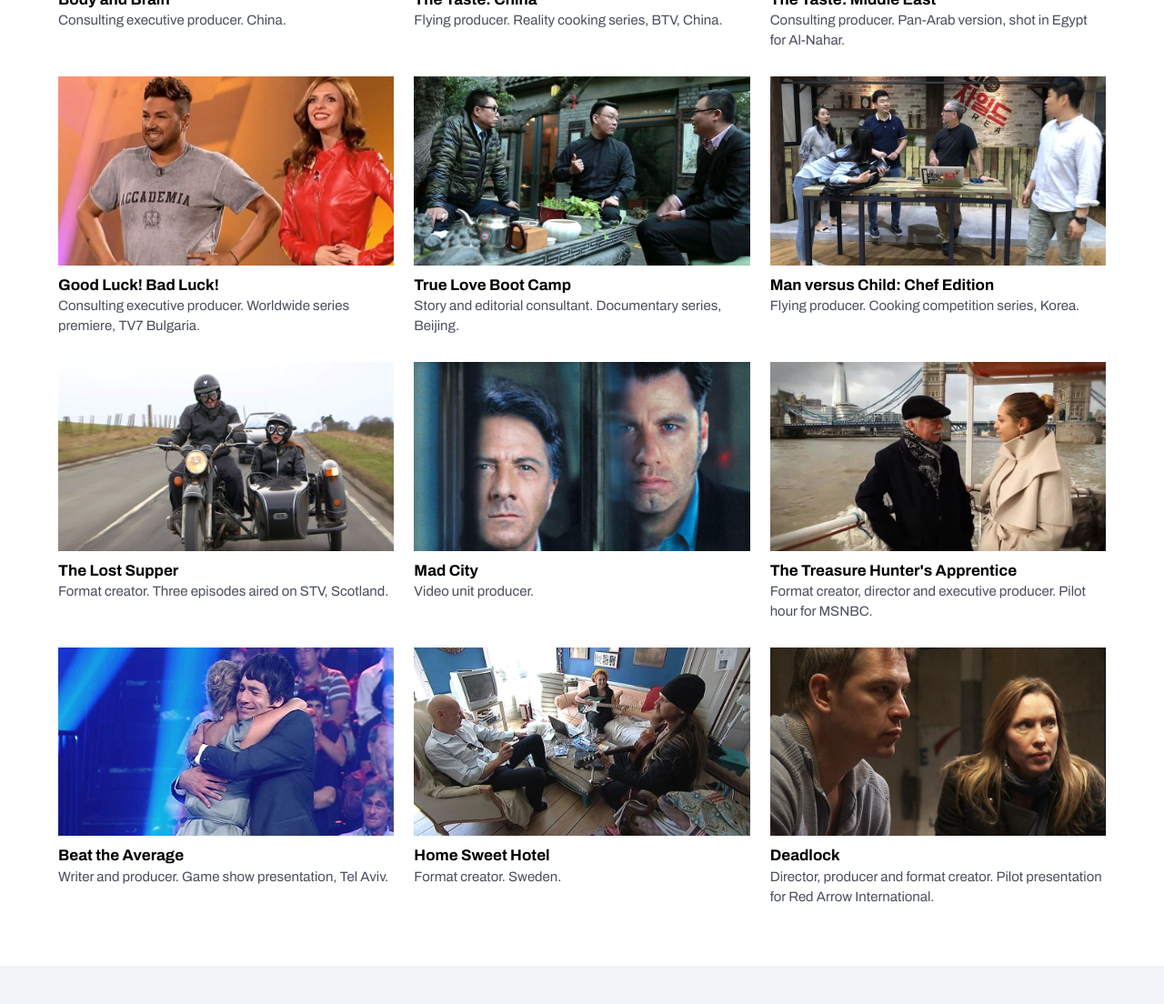
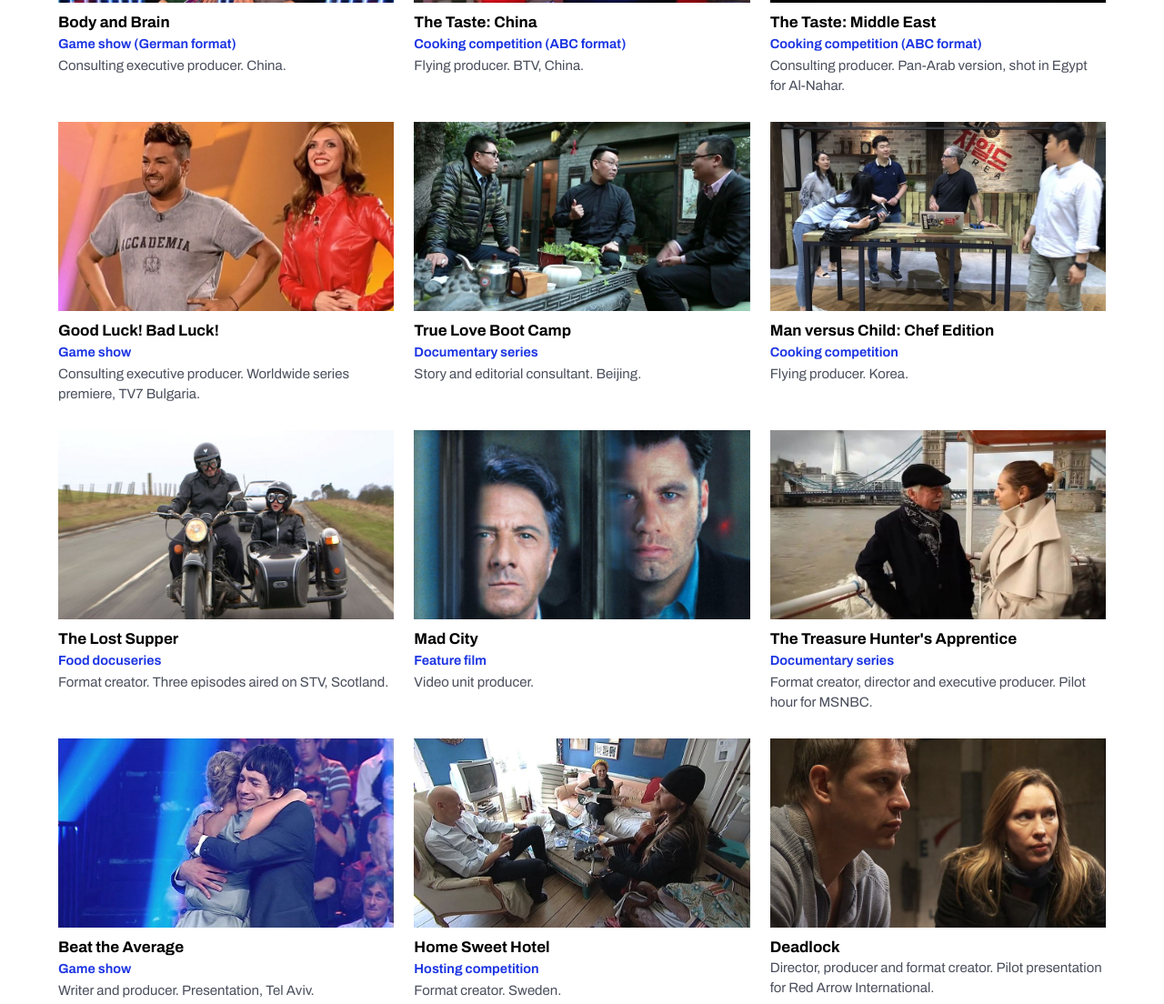
Before and after one commit to HiattMedia/lincolnhiatt-site, a plain HTML site: page index.html in a window 1280 px wide. Shown: the part 5546-6650 px from the top of the page at 91% size. Drawn offline with Linux system fonts and the light colour scheme.

Commit message:
Add show type to each More work tile

```diff
--- a/index.html
+++ b/index.html
@@ -112,6 +112,7 @@ nav ul a:hover{text-decoration:underline}
 .grid figure:hover img{transform:scale(1.04)}
 .grid figcaption{padding-top:10px;font-size:15px;line-height:1.45;color:var(--soft)}
 .grid figcaption b{display:block;color:var(--ink);font-size:17px;font-stretch:112%}
+.grid figcaption .type{display:block;color:light-dark(var(--blue),#9aabff);font-weight:650;font-size:14.5px;margin:1px 0 3px}
 .grid .lk{display:flex;flex-wrap:wrap;gap:2px 18px;margin-top:6px}
 .grid .lk a{color:var(--ink);font-weight:700}
 
@@ -418,25 +419,26 @@ addEventListener("scroll", () => { if (!queued) { queued = true; requestAnimatio
 addEventListener("resize", setNav);
 setNav();
 const work = [
-  ["w-fearfactor","Fear Factor","Consulting producer and challenge designer, 2025."],
-  ["w-ttah","Penn & Teller: Try This at Home","Executive producer. Two specials for The CW, filmed remotely in Penn and Teller's homes during lockdown, 2020."],
-  ["w-sod2-room","State of Decay 2 Promo","Director, Xbox State of Decay escape room. Starring SMOSH."],
-  ["w09-china","Body and Brain","Consulting executive producer. China."],
-  ["w10","The Taste: China","Flying producer. Reality cooking series, BTV, China."],
-  ["w-taste-me","The Taste: Middle East","Consulting producer. Pan-Arab version, shot in Egypt for Al-Nahar."],
-  ["w12","Good Luck! Bad Luck!","Consulting executive producer. Worldwide series premiere, TV7 Bulgaria."],
-  ["w14","True Love Boot Camp","Story and editorial consultant. Documentary series, Beijing."],
-  ["w15","Man versus Child: Chef Edition","Flying producer. Cooking competition series, Korea."],
-  ["w17","The Lost Supper","Format creator. Three episodes aired on STV, Scotland."],
-  ["w08","Mad City","Video unit producer."],
-  ["w11","The Treasure Hunter's Apprentice","Format creator, director and executive producer. Pilot hour for MSNBC."],
-  ["w03","Beat the Average","Writer and producer. Game show presentation, Tel Aviv."],
-  ["w13","Home Sweet Hotel","Format creator. Sweden."],
-  ["w06","Deadlock","Director, producer and format creator. Pilot presentation for Red Arrow International."]
+  // [image, title, type of show, role and detail]
+  ["w-fearfactor","Fear Factor","Competition reality show","Consulting producer and challenge designer, 2025."],
+  ["w-ttah","Penn & Teller: Try This at Home","Magic specials","Executive producer. Two specials for The CW, filmed remotely in Penn and Teller's homes during lockdown, 2020."],
+  ["w-sod2-room","State of Decay 2 Promo","Branded entertainment","Director, Xbox State of Decay escape room. Starring SMOSH."],
+  ["w09-china","Body and Brain","Game show (German format)","Consulting executive producer. China."],
+  ["w10","The Taste: China","Cooking competition (ABC format)","Flying producer. BTV, China."],
+  ["w-taste-me","The Taste: Middle East","Cooking competition (ABC format)","Consulting producer. Pan-Arab version, shot in Egypt for Al-Nahar."],
+  ["w12","Good Luck! Bad Luck!","Game show","Consulting executive producer. Worldwide series premiere, TV7 Bulgaria."],
+  ["w14","True Love Boot Camp","Documentary series","Story and editorial consultant. Beijing."],
+  ["w15","Man versus Child: Chef Edition","Cooking competition","Flying producer. Korea."],
+  ["w17","The Lost Supper","Food docuseries","Format creator. Three episodes aired on STV, Scotland."],
+  ["w08","Mad City","Feature film","Video unit producer."],
+  ["w11","The Treasure Hunter's Apprentice","Documentary series","Format creator, director and executive producer. Pilot hour for MSNBC."],
+  ["w03","Beat the Average","Game show","Writer and producer. Presentation, Tel Aviv."],
+  ["w13","Home Sweet Hotel","Hosting competition","Format creator. Sweden."],
+  ["w06","Deadlock","","Director, producer and format creator. Pilot presentation for Red Arrow International."]
 ];
 const esc = s => s.replace(/&/g,"&amp;").replace(/</g,"&lt;");
-document.getElementById("grid").innerHTML = work.map(([f,t,c,links=[]]) =>
-  `<figure><div class="ph"><img src="img/${f}.jpg" alt="${esc(t)}" loading="lazy"></div><figcaption><b>${esc(t)}</b>${esc(c)}${links.length ? `<span class="lk">${links.map(([l,u]) => `<a href="${u}">${esc(l)}</a>`).join("")}</span>` : ""}</figcaption></figure>`
+document.getElementById("grid").innerHTML = work.map(([f,t,g,c,links=[]]) =>
+  `<figure><div class="ph"><img src="img/${f}.jpg" alt="${esc(t)}" loading="lazy"></div><figcaption><b>${esc(t)}</b>${g ? `<span class="type">${esc(g)}</span>` : ""}${esc(c)}${links.length ? `<span class="lk">${links.map(([l,u]) => `<a href="${u}">${esc(l)}</a>`).join("")}</span>` : ""}</figcaption></figure>`
 ).join("");
 
 // Videos open in a pop-up player on the page. Other outside links open in a new tab,
```
